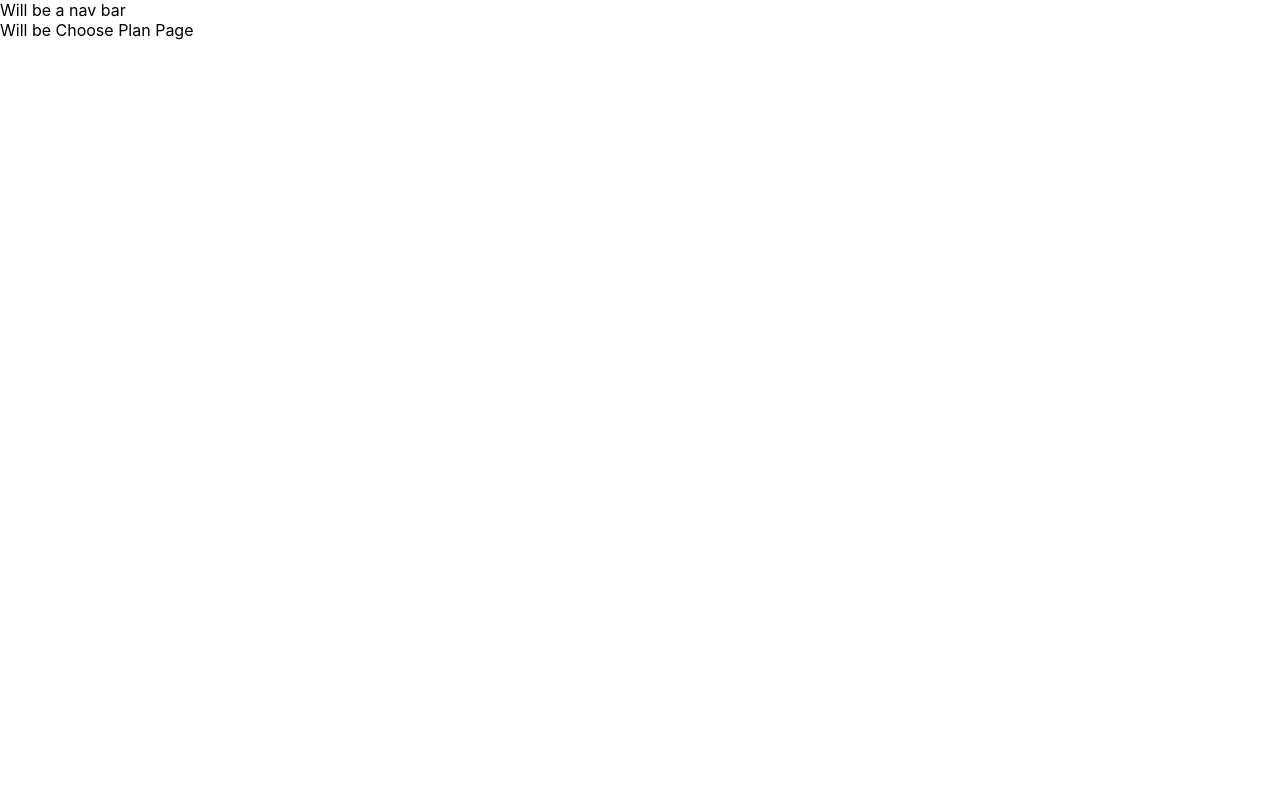
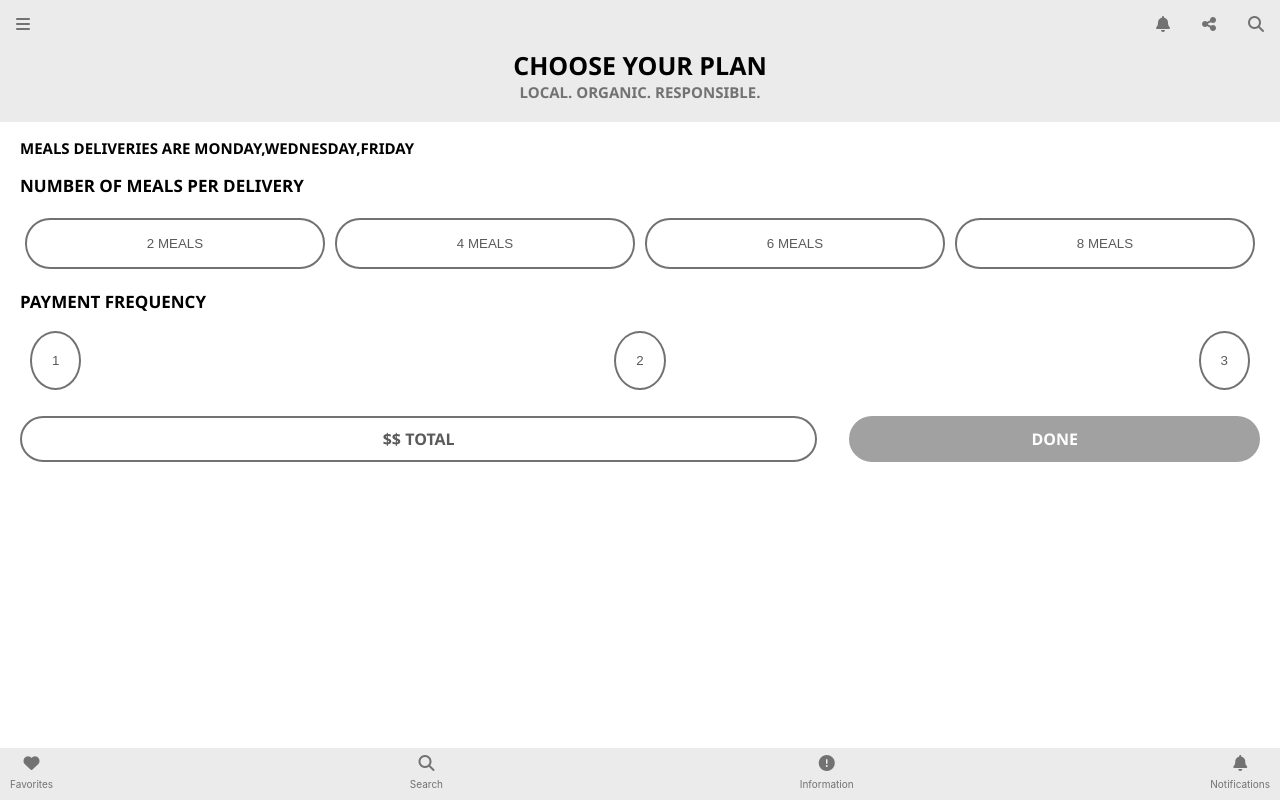
Before and after one commit to kmhom/MTYD-Web, a React (Create React App) app in the folder client/: page /choose-plan in a window 1280 px wide. Built offline with nearby package versions, Linux system fonts and the light colour scheme.

Commit message:
meal selection and landing page framework implemented

```diff
--- a/client/public/index.html
+++ b/client/public/index.html
@@ -1,6 +1,7 @@
 <!DOCTYPE html>
 <html lang="en">
   <head>
+    <script src="https://kit.fontawesome.com/a076d05399.js"></script>
     <meta charset="utf-8" />
     <link rel="icon" href="%PUBLIC_URL%/favicon.ico" />
     <meta name="viewport" content="width=device-width, initial-scale=1" />
--- a/client/src/App.css
+++ b/client/src/App.css
@@ -1,38 +1,208 @@
-.App {
+.landing {
+  display: flex;
+}
+.rightpanel {
+  display: block;
+  flex: 1;
+  background-color: aliceblue;
+  height: 95vh;
+  padding: 20px;
+  text-align: center;
+}
+.centerpanel {
+  display: flex;
+  flex: 3;
+  height: 95vh;
+  padding: 20px;
+}
+.navbar {
+  flex: 1;
+}
+
+.home-image {
+  background-image: url("./images/home.png");
+  background-color: #cccccc;
+  background-size: cover;
+  height: 40rem;
+  width: 40rem;
+  font-size: 3rem;
+  color: white;
+}
+
+.home-image p h6 {
+  margin: 0rem;
+}
+.center-right {
+  display: block;
+  padding: 20px;
+  margin: 20px;
+}
+
+.form1 {
+  height: 50%;
+}
+
+.form1 {
+  height: 50%;
+}
+
+/* Choose your Meal */
+
+.mealMain {
+  display: flex;
+  flex-direction: column;
+  background-color: #ebebeb;
+}
+.headericon {
+  color: #727272;
+  margin: 1rem;
+}
+.meal-header {
+  display: flex;
+}
+.fa-bars {
+  flex-direction: row;
+  flex: 3;
+}
+.fa-bell .fa-share-alt .fa-search {
+  flex: 1;
+}
+.title {
+  text-align: center;
+  font-family: "Segoe UI", Tahoma, Geneva, Verdana, sans-serif;
+  display: block;
+  margin-bottom: 20px;
+}
+
+#chooseYourPlan {
+  font-size: 25px;
+  font-weight: bolder;
+  margin: 0px;
+}
+
+#local {
+  font-size: 15px;
+  font-weight: 700;
+  color: #727272;
+  margin: 0px;
+}
+
+.mealselectmenu {
+  background-color: #ffffff;
+  font-family: "Segoe UI", Tahoma, Geneva, Verdana, sans-serif;
+  padding: 0px 20px;
+}
+
+#mealdays {
+  font-weight: bold;
+  color: black;
+  font-size: 15px;
+  margin: 1rem 0rem;
+}
+
+.meal-number {
+  font-weight: bold;
+  color: black;
+  font-size: 15px;
+  margin: 1rem 0rem;
   text-align: center;
 }
 
-.App-logo {
-  height: 40vmin;
-  pointer-events: none;
+.meal-button {
+  color: #5a5a5a;
+  border: 2px solid #727272;
+  background-color: #ffffff;
+  border-radius: 25px;
+  padding: 1rem 2rem;
+  margin: 5px;
+  align-content: center;
+  flex: 1;
+}
+.button-wrapper {
+  align-content: center;
+  display: flex;
+  align-items: center;
+  justify-content: space-between;
+  flex-wrap: wrap;
 }
 
-@media (prefers-reduced-motion: no-preference) {
-  .App-logo {
-    animation: App-logo-spin infinite 20s linear;
-  }
+.meal-button:hover {
+  background-color: #eeeeee;
+  flex: 1;
 }
 
-.App-header {
-  background-color: #282c34;
-  min-height: 100vh;
-  display: flex;
-  flex-direction: column;
-  align-items: center;
-  justify-content: center;
-  font-size: calc(10px + 2vmin);
-  color: white;
+.internal-titles {
+  font-weight: 600;
+  color: black;
+  font-size: 17px;
+  margin: 0.5rem 0rem;
 }
 
-.App-link {
-  color: #61dafb;
+.payment-wrapper {
+  display: flex;
+  flex-direction: row;
+  justify-content: space-between;
 }
 
-@keyframes App-logo-spin {
-  from {
-    transform: rotate(0deg);
-  }
-  to {
-    transform: rotate(360deg);
-  }
+.payment-button {
+  color: #5a5a5a;
+  border: 2px solid #727272;
+  background-color: #ffffff;
+  -moz-border-radius: 50%;
+  border-radius: 50%;
+  margin: 10px;
+  padding: 20px;
 }
+.payment-button:hover {
+  background-color: #eeeeee;
+}
+.amount {
+  display: flex;
+}
+
+#totalamount {
+  font-size: 1rem;
+  font-weight: 600;
+  flex: 2;
+  border: 2px solid #727272;
+  border-radius: 25px;
+  padding: 10px;
+  text-align: center;
+  margin-right: 2rem;
+  color: #5a5a5a;
+}
+
+#done-button {
+  font-size: 1rem;
+  font-weight: 600;
+  text-align: center;
+  flex: 1;
+  color: #ffffff;
+  border: 2px solid #a1a1a1;
+  background-color: #a1a1a1;
+  border-radius: 25px;
+  padding: 10px;
+}
+
+.meal-footer {
+  text-align: center;
+  display: flex;
+  flex-direction: row;
+  justify-content: space-between;
+  background-color: #ebebeb;
+  position: fixed;
+  bottom: 0;
+  width: 100%;
+}
+
+.meal-footer p {
+  font-size: 10px;
+  margin: 0px;
+  padding: 5px;
+}
+
+.footer-icon-tray {
+  display: block;
+  color: #727272;
+  padding: 5px;
+}
--- a/client/src/App.jsx
+++ b/client/src/App.jsx
@@ -1,37 +1,26 @@
-import React from 'react';
-import { Provider } from 'react-redux';
-import store from './reducers/store';
+import React from "react";
+import { Provider } from "react-redux";
+import store from "./reducers/store";
 
 import { BrowserRouter as Router, Switch } from "react-router-dom";
-import AppliedRoute from './components/AppliedRoute';
+import AppliedRoute from "./components/AppliedRoute";
 
-import NavBar from './components/NavBar';
-import Landing from './components/Landing';
-import ChoosePlan from './components/ChoosePlan';
-import NotFound from './components/NotFound';
+import NavBar from "./components/NavBar";
+import Landing from "./components/Landing";
+import ChoosePlan from "./components/ChoosePlan";
+import NotFound from "./components/NotFound";
 
-import './App.css';
+import "./App.css";
 
 function App() {
   return (
     <Provider store={store}>
-      <NavBar />
+      {/* <NavBar /> */}
       <Router>
         <Switch>
-          <AppliedRoute
-            exact
-            path="/"
-            component={Landing}
-          />
-          <AppliedRoute
-            exact
-            path="/choose-plan"
-            component={ChoosePlan}
-          />
-          <AppliedRoute
-            path="*"
-            component={NotFound}
-          />
+          <AppliedRoute exact path='/' component={Landing} />
+          <AppliedRoute exact path='/choose-plan' component={ChoosePlan} />
+          <AppliedRoute path='*' component={NotFound} />
         </Switch>
       </Router>
     </Provider>
--- a/client/src/components/ChoosePlan/index.jsx
+++ b/client/src/components/ChoosePlan/index.jsx
@@ -1,17 +1,22 @@
-import React from 'react';
-import { connect } from 'react-redux';
+import React from "react";
+import { connect } from "react-redux";
+import MealSelection from "./mealSelection";
 // Import needed actions
 
 class ChoosePlan extends React.Component {
-    render() {
-        return (
-            <div> Will be Choose Plan Page </div>
-        );
-    }
+  render() {
+    return (
+      <div>
+        <MealSelection />
+      </div>
+    );
+  }
 }
 
-const mapStateToProps = state => ({
-    /* Put needed states from store here */
-})
+const mapStateToProps = (state) => ({
+  /* Put needed states from store here */
+});
 
-export default connect(mapStateToProps, { /* Needed functions from actions*/ })(ChoosePlan);
+export default connect(mapStateToProps, {
+  /* Needed functions from actions*/
+})(ChoosePlan);
--- /dev/null
+++ b/client/src/components/ChoosePlan/mealSelection.js
@@ -0,0 +1,64 @@
+import React from "react";
+
+class MealSelection extends React.Component {
+  render() {
+    return (
+      <div className='mealMain'>
+        <div className='meal-header'>
+          <i class='fa fa-bars headericon'></i>
+          <i class='fas fa-bell headericon'></i>
+          <i class='fa fa-share-alt headericon'></i>
+          <i class='fa fa-search headericon'></i>
+        </div>
+        <div className='title'>
+          <p id='chooseYourPlan'>CHOOSE YOUR PLAN</p>
+          <p id='local'>LOCAL. ORGANIC. RESPONSIBLE.</p>
+        </div>
+        <div className='mealselectmenu'>
+          <div id='mealdays'>MEALS DELIVERIES ARE MONDAY,WEDNESDAY,FRIDAY</div>
+          <p className='internal-titles'>NUMBER OF MEALS PER DELIVERY</p>
+          <div className='meal-number'>
+            <div className='button-wrapper'>
+              <button className='meal-button'>2 MEALS</button>
+              <button className='meal-button'>4 MEALS</button>
+              <button className='meal-button'>6 MEALS</button>
+              <button className='meal-button'>8 MEALS</button>
+            </div>
+          </div>
+
+          <p className='internal-titles'>PAYMENT FREQUENCY</p>
+          <div className='payment-wrapper'>
+            <button className='payment-button'>1</button>
+            <button className='payment-button'>2</button>
+            <button className='payment-button'>3</button>
+          </div>
+          <div className='amount'>
+            <p id='totalamount'>$$ TOTAL</p>
+            <p id='done-button'>DONE</p>
+          </div>
+        </div>
+
+        <div className='meal-footer'>
+          <div className='footer-icon-tray'>
+            <i class='fa fa-heart'></i>
+            <p>Favorites</p>
+          </div>
+          <div className='footer-icon-tray'>
+            <i class='fa fa-search'></i>
+            <p>Search</p>
+          </div>
+          <div className='footer-icon-tray'>
+            <i class='fas fa-exclamation-circle '></i>
+            <p>Information</p>
+          </div>
+          <div className='footer-icon-tray'>
+            <i class='fas fa-bell'></i>
+            <p>Notifications</p>
+          </div>
+        </div>
+      </div>
+    );
+  }
+}
+
+export default MealSelection;
--- /dev/null
+++ b/client/src/components/Landing/center.jsx
@@ -0,0 +1,37 @@
+import React, { Component } from "react";
+
+export class Center extends Component {
+  render() {
+    return (
+      <div className='centerpanel'>
+        <div>Navbar</div>
+        <div className='home-image'>
+          <p>Nutrition Made Easy</p>
+          {/* <h6>Meal plans with your health in mind</h6> */}
+        </div>
+        <div classname='center-right'>
+          <div>
+            <h3>Why is eating healthy so hard?</h3>
+            <p>
+              "Subscribe to a Meal Plan that fits around your schedule, fills
+              you sensations with incredible tastes and is rooted in classical
+              Ayurvedic philosophies. The result is heavy on taste, light on fat
+              and easy on the wallet."
+            </p>
+          </div>
+          <div>
+            <h4>Get your Meal delivered to your house in 3 Simple Steps!</h4>
+            <ol>
+              <li>Choose No of Meals</li>
+              <li>Enter delivery information</li>
+              <li>Setup Payment Method</li>
+            </ol>
+            <button>Plan Now </button>
+          </div>
+        </div>
+      </div>
+    );
+  }
+}
+
+export default Center;
--- a/client/src/components/Landing/index.jsx
+++ b/client/src/components/Landing/index.jsx
@@ -1,19 +1,26 @@
-import React from 'react';
-import { connect } from 'react-redux';
+import React from "react";
+import { connect } from "react-redux";
+import Center from "./center";
+import Right from "./right";
 // Import needed actions
 
 // Can also use functional components instead if you do not need to use lifecycle methods
 
 class Landing extends React.Component {
-    render() {
-        return (
-            <div> Will be Landing Page </div>
-        );
-    }
+  render() {
+    return (
+      <div className='landing'>
+        {/* <Center /> */}
+        {/* <Right /> */}
+      </div>
+    );
+  }
 }
 
-const mapStateToProps = state => ({
-    /* Put needed states from store here */
-})
+const mapStateToProps = (state) => ({
+  /* Put needed states from store here */
+});
 
-export default connect(mapStateToProps, { /* Needed functions from actions*/ })(Landing);
+export default connect(mapStateToProps, {
+  /* Needed functions from actions*/
+})(Landing);
--- /dev/null
+++ b/client/src/components/Landing/right.jsx
@@ -0,0 +1,34 @@
+import React, { Component } from "react";
+
+export class Right extends Component {
+  render() {
+    return (
+      <div className='rightpanel'>
+        <div className='form1'>
+          Returning Users
+          <br />
+          <br />
+          <input type='text' placeholder='Email' />
+          <br />
+          <input type='text' placeholder='Password' />
+          <br />
+          <button type='submit'>Login</button>
+        </div>
+        <div className='form2'>
+          New Users
+          <br />
+          <br />
+          <input type='text' placeholder='Email' />
+          <br />
+          <input type='text' placeholder='Password' />
+          <br />
+          <input type='text' placeholder='Re-enter Password' />
+          <br />
+          <button type='submit'>Create Account</button>
+        </div>
+      </div>
+    );
+  }
+}
+
+export default Right;
--- a/client/src/components/NavBar/index.jsx
+++ b/client/src/components/NavBar/index.jsx
@@ -1,11 +1,9 @@
-import React from 'react';
+import React from "react";
 
 class NavBar extends React.Component {
-    render() {
-        return (
-            <div> Will be a nav bar </div>
-        );
-    }
+  render() {
+    return <div className='navbar'> Will be a nav bar </div>;
+  }
 }
 
 export default NavBar;
```
Also changed, not shown: client/src/images/home.png (added).
